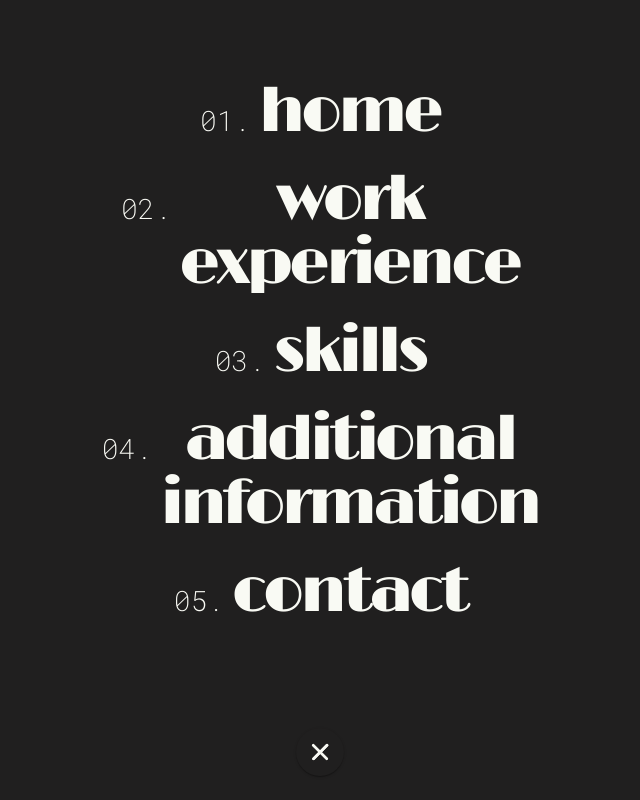
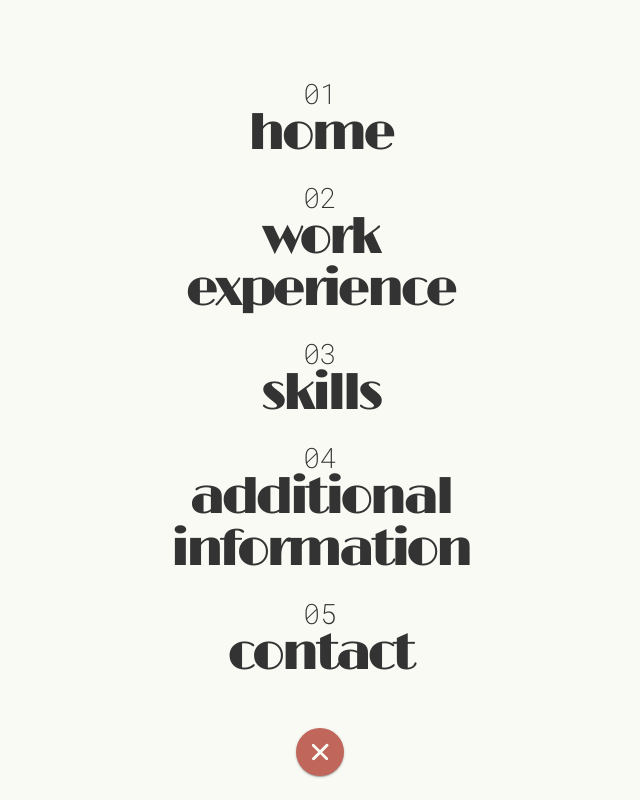
Before and after one commit to zetadeceleste/portfolio-ui, a Next.js app: page /work-experience in a window 1280 px wide. Both pictures are taken after a click on the button "Toggle menu". Shown: the whole page, without its empty margins (320-960 px from the left). Built offline with nearby package versions, Linux system fonts and the light colour scheme.

Commit message:
Variant style for Menu / Fix typography and styles

```diff
--- a/components/common/Menu/MenuIcon/MenuIcon.module.css
+++ b/components/common/Menu/MenuIcon/MenuIcon.module.css
@@ -6,7 +6,7 @@
 }
 
 .button {
-  background-color: var(--color-neutral-dark);
+  background-color: var(--color-neutral-grey);
   border-radius: 50%;
   box-shadow:
     0 1px 3px 0 rgb(0 0 0 / 20%),
@@ -20,4 +20,8 @@
     background-color: var(--color-neutral-light);
     cursor: not-allowed;
   }
+
+  &.variant {
+    background-color: var(--color-star-light);
+  }
 }
--- a/components/common/Menu/MenuIcon/index.tsx
+++ b/components/common/Menu/MenuIcon/index.tsx
@@ -6,16 +6,29 @@ import Loader from '../../Loader'
 import HamburgerIcon from './HamburgerIcon'
 import styles from './MenuIcon.module.css'
 
+import { buildBooleanClassNameList } from '@/utils/styles'
+
 interface Props {
   setMenuVisible: Dispatch<SetStateAction<boolean>>
   menuVisible: boolean
   loading: boolean
+  variant?: boolean
 }
 
-const MenuIcon = ({ setMenuVisible, menuVisible, loading }: Props) => {
+const MenuIcon = ({
+  setMenuVisible,
+  menuVisible,
+  loading,
+  variant = false,
+}: Props) => {
   const toggleClass = () => {
     setMenuVisible(!menuVisible)
   }
+
+  const classNameList = buildBooleanClassNameList(styles, {
+    loading,
+    variant,
+  })
 
   return (
     <FlexWrapper
@@ -24,7 +37,7 @@ const MenuIcon = ({ setMenuVisible, menuVisible, loading }: Props) => {
       justifyContent="center"
     >
       <button
-        className={`${styles.button} ${loading ? styles.disabled : ''}`}
+        className={`${styles.button} ${classNameList}`}
         onClick={toggleClass}
         disabled={loading}
         aria-controls="menu"
--- a/components/common/Menu/MenuList/MenuList.module.css
+++ b/components/common/Menu/MenuList/MenuList.module.css
@@ -12,6 +12,10 @@
   &.hide {
     animation: hide-menu 0.25s ease-in forwards;
   }
+
+  &.variant {
+    background-color: var(--color-neutral-light);
+  }
 }
 
 .list {
@@ -24,10 +28,6 @@
 }
 
 .item {
-  align-items: baseline;
-  color: var(--color-neutral-light);
-  display: flex;
-  gap: 0.5rem;
   text-align: center;
 }
 
--- a/components/common/Menu/MenuList/index.tsx
+++ b/components/common/Menu/MenuList/index.tsx
@@ -8,6 +8,7 @@ interface Props {
   menuVisible: boolean
   setMenuVisible: Dispatch<SetStateAction<boolean>>
   setLoading: Dispatch<SetStateAction<boolean>>
+  variant?: boolean
 }
 
 const WEBSITE_PAGES = [
@@ -34,13 +35,21 @@ const WEBSITE_PAGES = [
   { link: '/contact', text: <>contact</> },
 ]
 
-const MenuList = ({ menuVisible, setMenuVisible, setLoading }: Props) => {
+const MenuList = ({
+  menuVisible,
+  setMenuVisible,
+  setLoading,
+  variant = false,
+}: Props) => {
   const router = useRouter()
 
   const handleLinkClick = (e: MouseEvent<HTMLAnchorElement>, path: string) => {
     e.preventDefault()
+
     setLoading(true)
+
     router.push(path)
+
     router.events.on('routeChangeComplete', () => {
       setMenuVisible(false)
       setLoading(false)
@@ -49,17 +58,17 @@ const MenuList = ({ menuVisible, setMenuVisible, setLoading }: Props) => {
 
   return (
     <div
-      className={`${styles.menu} ${menuVisible ? styles.show : styles.hide}`}
+      className={`${styles.menu} ${menuVisible ? styles.show : styles.hide} ${variant ? styles.variant : ''}`}
     >
       <ul className={styles.list}>
         {WEBSITE_PAGES.map(({ text, link }, index) => (
-          <ol key={index}>
+          <ol className={styles.item} key={index}>
             <Link href={link} passHref legacyBehavior>
               <a
-                className={styles.item}
+                className={`${variant ? '' : 'variant'}`}
                 onClick={(e) => handleLinkClick(e, link)}
               >
-                <span className="number">0{index + 1}.</span>
+                <span className="number">0{index + 1}</span>
                 <p className="big-text">{text}</p>
               </a>
             </Link>
--- a/components/common/Menu/index.tsx
+++ b/components/common/Menu/index.tsx
@@ -3,7 +3,11 @@ import { useState } from 'react'
 import MenuIcon from './MenuIcon'
 import MenuList from './MenuList'
 
-const Menu = () => {
+interface Props {
+  variant?: boolean
+}
+
+const Menu = ({ variant = false }: Props) => {
   const [menuVisible, setMenuVisible] = useState(false)
   const [loading, setLoading] = useState(false)
 
@@ -13,11 +17,13 @@ const Menu = () => {
         menuVisible={menuVisible}
         setMenuVisible={setMenuVisible}
         setLoading={setLoading}
+        variant={variant}
       />
       <MenuIcon
         menuVisible={menuVisible}
         setMenuVisible={setMenuVisible}
         loading={loading}
+        variant={variant}
       />
     </nav>
   )
--- a/layouts/MainLayout/index.tsx
+++ b/layouts/MainLayout/index.tsx
@@ -1,14 +1,21 @@
+import { useRouter } from 'next/router'
+
 import Menu from '@/components/common/Menu'
 
 interface Props {
   children: React.ReactNode
 }
 
-const MainLayout = ({ children }: Props) => (
-  <main>
-    {children}
-    <Menu />
-  </main>
-)
+const MainLayout = ({ children }: Props) => {
+  const router = useRouter()
+  const { pathname } = router
+
+  return (
+    <main>
+      {children}
+      <Menu variant={pathname === '/work-experience'} />
+    </main>
+  )
+}
 
 export default MainLayout
--- a/styles/typography.css
+++ b/styles/typography.css
@@ -40,10 +40,10 @@ h1 {
 }
 
 .big-text {
-  font-size: 3rem;
+  font-size: 2.75rem;
 
   @media all and (width >= 1024px) {
-    font-size: 4rem;
+    font-size: 3.25rem;
   }
 }
 
```
